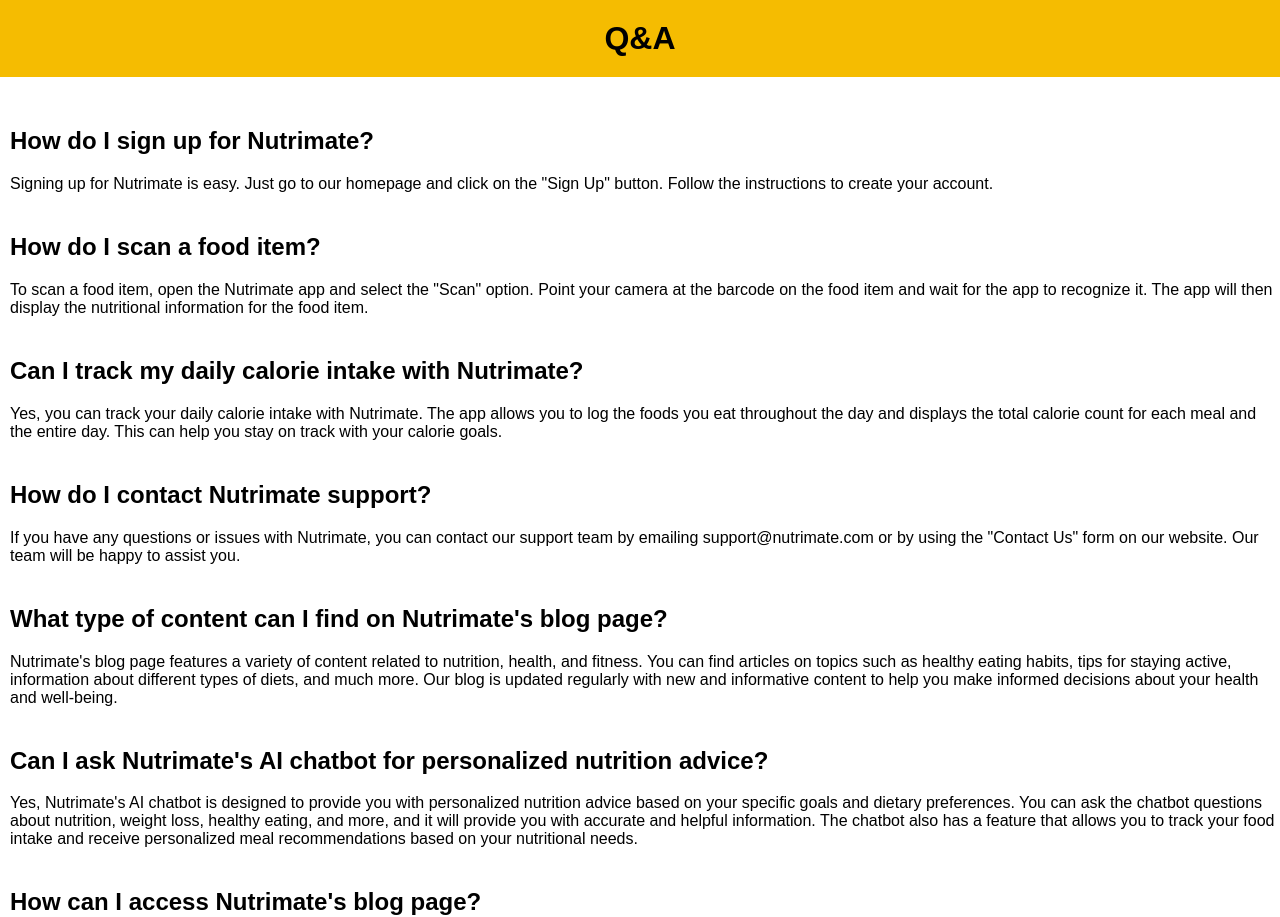
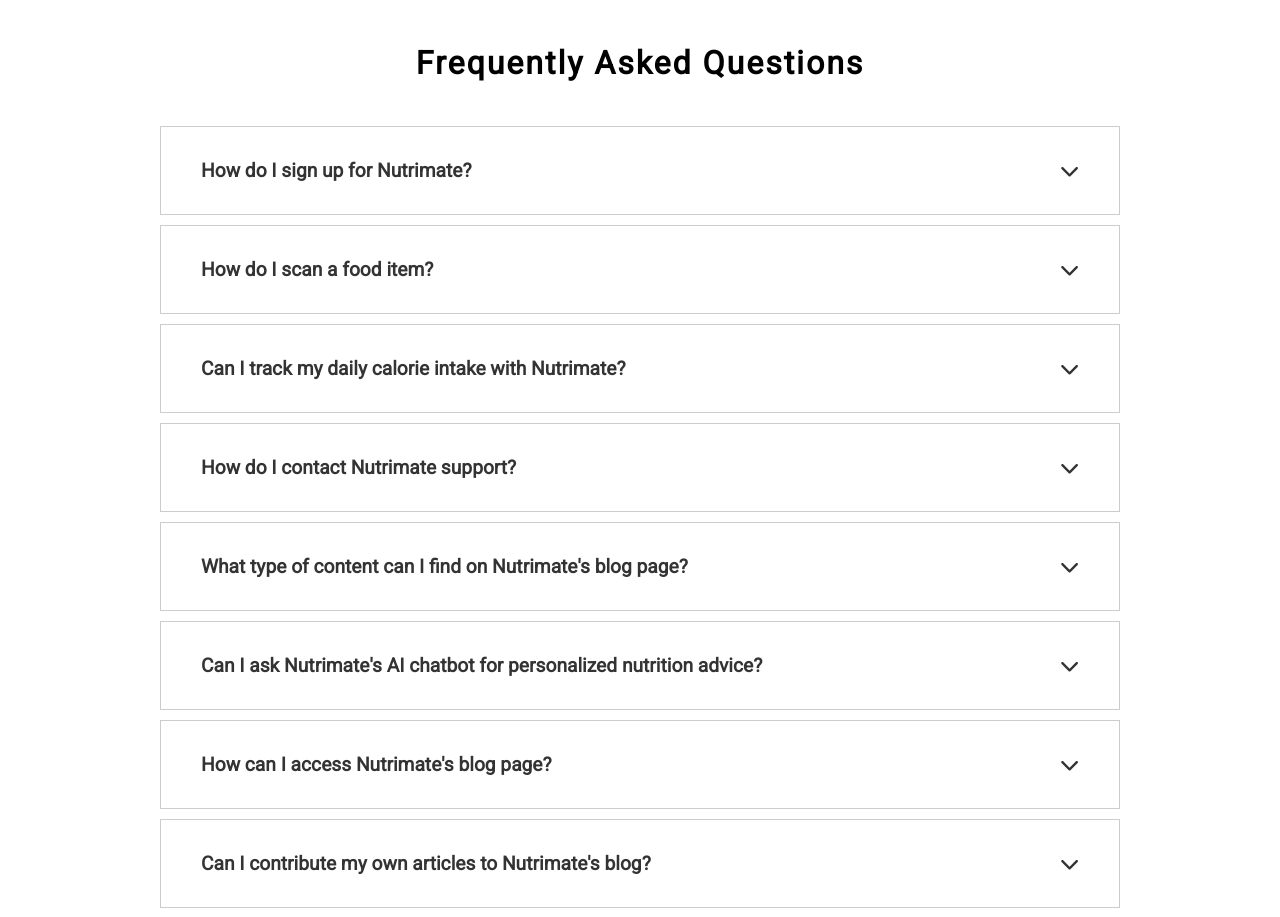
Before and after one commit to Senuda004/SDGP-CS14-Front-end, a React (Create React App) app: page /q-and-a in a window 1280 px wide. Shown: the top 917 px of the page. Built offline with nearby package versions, Linux system fonts and the light colour scheme.

Commit message:
Add Js to QnA page

```diff
--- a/package.json
+++ b/package.json
@@ -3,6 +3,9 @@
   "version": "0.1.0",
   "private": true,
   "dependencies": {
+    "@fortawesome/fontawesome-free": "^6.5.1",
+    "@fortawesome/free-solid-svg-icons": "^6.5.1",
+    "@fortawesome/react-fontawesome": "^0.2.0",
     "@testing-library/jest-dom": "^5.17.0",
     "@testing-library/react": "^13.4.0",
     "@testing-library/user-event": "^13.5.0",
--- a/src/components/pages/QAPage.jsx
+++ b/src/components/pages/QAPage.jsx
@@ -1,46 +1,177 @@
-import React from 'react';
-import "./QApage.css"
+import React, { useEffect } from 'react';
+import "./QApage.css";
+import { faChevronDown } from '@fortawesome/free-solid-svg-icons';
+import { FontAwesomeIcon } from '@fortawesome/react-fontawesome';
 
 const QAPage = () => {
+  useEffect(() => {
+    var acc = document.getElementsByClassName("accordion");
+    var i;
+
+    for (i = 0; i < acc.length; i++) {
+      acc[i].addEventListener("click", function () {
+        this.classList.toggle("active");
+        this.parentElement.classList.toggle("active");
+
+        var panel = this.nextElementSibling;
+
+        if (panel.style.display === "block") {
+          panel.style.display = "none";
+        } else {
+          panel.style.display = "block";
+        }
+      });
+    }
+  }, []);
   return (
-    <div className="qa-container">
-      <h1>Q&A</h1>
-      <div className="question">
-      <h2>How do I sign up for Nutrimate?</h2>
-      <p>Signing up for Nutrimate is easy. Just go to our homepage and click on the "Sign Up" button. Follow the instructions to create your account.</p>
+    <div className="wrapper">
+      <h1>Frequently Asked Questions</h1>
+
+      <div className="faq">
+        <button className="accordion">
+          How do I sign up for Nutrimate?
+          <FontAwesomeIcon icon={faChevronDown} />
+        </button>
+        <div className="panel">
+          <p>
+          Signing up for Nutrimate is easy. Just go to our homepage and click on the "Sign Up" button.
+          Follow the instructions to create your account.
+          </p>
+        </div>
       </div>
-      <div className="question">
-      <h2>How do I scan a food item?</h2>
-      <p>To scan a food item, open the Nutrimate app and select the "Scan" option. Point your camera at the barcode on the food item and wait for the app to recognize it. The app will then display the nutritional information for the food item.</p>
+
+      <div className="faq">
+        <button className="accordion">
+          How do I scan a food item?
+          <FontAwesomeIcon icon={faChevronDown} />
+        </button>
+        <div className="panel">
+          <p>
+          To scan a food item, open the Nutrimate app and select the "Scan" option. Point your camera at the barcode on
+          the food item and wait for the app to recognize it. The app will then display the nutritional information for the food item.
+          </p>
+        </div>
       </div>
-      <div className="question">
-      <h2>Can I track my daily calorie intake with Nutrimate?</h2>
-      <p>Yes, you can track your daily calorie intake with Nutrimate. The app allows you to log the foods you eat throughout the day and displays the total calorie count for each meal and the entire day. This can help you stay on track with your calorie goals.</p>
+
+      <div className="faq">
+        <button className="accordion">
+          Can I track my daily calorie intake with Nutrimate?
+          <FontAwesomeIcon icon={faChevronDown} />
+        </button>
+        <div className="panel">
+          <p>
+          Yes, you can track your daily calorie intake with Nutrimate. The app allows you to log the foods you eat
+          throughout the day and displays the total calorie count for each meal and the entire day. This can help
+          you stay on track with your calorie goals.
+          </p>
+        </div>
       </div>
-      <div className="question">
-      <h2>How do I contact Nutrimate support?</h2>
-      <p>If you have any questions or issues with Nutrimate, you can contact our support team by emailing support@nutrimate.com or by using the "Contact Us" form on our website. Our team will be happy to assist you.</p>
+
+      <div className="faq">
+        <button className="accordion">
+          How do I contact Nutrimate support?
+          <FontAwesomeIcon icon={faChevronDown} />
+        </button>
+        <div className="panel">
+          <p>
+          If you have any questions or issues with Nutrimate, you can contact our support team by emailing
+          support@nutrimate.com or by using the "Contact Us" form on our website. Our team will be happy to assist you.
+          </p>
+        </div>
       </div>
-      <div className="question">
-      <h2>What type of content can I find on Nutrimate's blog page?</h2>
-      <p>Nutrimate's blog page features a variety of content related to nutrition, health, and fitness. You can find articles on topics such as healthy eating habits, tips for staying active, information about different types of diets, and much more. Our blog is updated regularly with new and informative content to help you make informed decisions about your health and well-being.</p>
+
+      <div className="faq">
+        <button className="accordion">
+          What type of content can I find on Nutrimate's blog page?
+          <FontAwesomeIcon icon={faChevronDown} />
+        </button>
+        <div className="panel">
+          <p>
+          Nutrimate's blog page features a variety of content related to nutrition, health, and fitness.
+          You can find articles on topics such as healthy eating habits, tips for staying active, information
+          about different types of diets, and much more. Our blog is updated regularly with new and informative
+          content to help you make informed decisions about your health and well-being.
+          </p>
+        </div>
       </div>
-      <div className="question">
-      <h2>Can I ask Nutrimate's AI chatbot for personalized nutrition advice?</h2>
-      <p>Yes, Nutrimate's AI chatbot is designed to provide you with personalized nutrition advice based on your specific goals and dietary preferences. You can ask the chatbot questions about nutrition, weight loss, healthy eating, and more, and it will provide you with accurate and helpful information. The chatbot also has a feature that allows you to track your food intake and receive personalized meal recommendations based on your nutritional needs.</p>
+
+      <div className="faq">
+        <button className="accordion">
+          Can I ask Nutrimate's AI chatbot for personalized nutrition advice?
+          <FontAwesomeIcon icon={faChevronDown} />
+        </button>
+        <div className="panel">
+          <p>
+          Yes, Nutrimate's AI chatbot is designed to provide you with personalized nutrition advice based on
+          your specific goals and dietary preferences. You can ask the chatbot questions about nutrition,
+          weight loss, healthy eating, and more, and it will provide you with accurate and helpful information.
+          The chatbot also has a feature that allows you to track your food intake and receive personalized meal
+          recommendations based on your nutritional needs.
+          </p>
+        </div>
       </div>
-      <div className="question">
-      <h2>How can I access Nutrimate's blog page?</h2>
-      <p>You can access Nutrimate's blog page by clicking on the "Blog" tab in the app's navigation menu. This will take you to the blog page, where you can browse through our latest articles and read content that interests you. You can also search for specific topics using the search bar at the top of the page.</p>
+
+      <div className="faq">
+        <button className="accordion">
+          How can I access Nutrimate's blog page?
+          <FontAwesomeIcon icon={faChevronDown} />
+        </button>
+        <div className="panel">
+          <p>
+          You can access Nutrimate's blog page by clicking on the "Blog" tab in the app's navigation menu.
+          This will take you to the blog page, where you can browse through our latest articles and read
+          content that interests you. You can also search for specific topics using the search bar at the top
+          of the page.
+          </p>
+        </div>
       </div>
-      <div className="question">
-      <h2>Can I contribute my own articles to Nutrimate's blog?</h2>
-      <p>Yes, we welcome contributions from our users! If you have a topic that you're passionate about and would like to share your knowledge with our community, you can submit your article for consideration using the "Post" button on our website. Our editorial team will review your submission and, if it meets our quality standards, we'll publish it on our blog.</p>
+
+      <div className="faq">
+        <button className="accordion">
+          Can I contribute my own articles to Nutrimate's blog?
+          <FontAwesomeIcon icon={faChevronDown} />
+        </button>
+        <div className="panel">
+          <p>
+          Yes, we welcome contributions from our users! If you have a topic that you're passionate about and
+          would like to share your knowledge with our community, you can submit your article for consideration
+          using the "Post" button on our website. Our editorial team will review your submission and, if it
+          meets our quality standards, we'll publish it on our blog.
+          </p>
+        </div>
       </div>
-      <div className="question">
-      <h2>What if the ingredients on my food item is not recognized by Nutrimate scanner?</h2>
-      <p>If the ingredients on your food item is not recognized by Nutrimate, you can manually enter the nutritional information for that food item into the app. Simply select the "Manual Entry" option and follow the prompts to enter the serving size, calorie content, and other relevant information for the food item. This will allow you to still track your food intake and monitor your nutritional goals, even if the ingredients is not recognized.</p>
+
+      <div className="faq">
+        <button className="accordion">
+          What if the ingredients on my food item is not recognized by Nutrimate scanner?
+          <FontAwesomeIcon icon={faChevronDown} />
+        </button>
+        <div className="panel">
+          <p>
+          If the ingredients on your food item is not recognized by Nutrimate, you can manually enter the nutritional
+          information for that food item into the app. Simply select the "Manual Entry" option and follow the
+          prompts to enter the serving size, calorie content, and other relevant information for the food item.
+          This will allow you to still track your food intake and monitor your nutritional goals, even if the
+          ingredients is not recognized.
+          </p>
+        </div>
       </div>
+
+      <div className="faq">
+        <button className="accordion">
+          Is the Nutrimate App free to use?
+          <FontAwesomeIcon icon={faChevronDown} />
+        </button>
+        <div className="panel">
+          <p>
+          The app is free to download and use, but it may offer in-app purchases for additional
+          features or premium content.
+          </p>
+        </div>
+      </div>
+
+
+
     </div>
   );
 };
--- a/src/components/pages/QApage.css
+++ b/src/components/pages/QApage.css
@@ -1,18 +1,67 @@
-.qa-container {
-    background-color: white;
-    color: black;
-    font-family: Arial, sans-serif;
+@import url("https://fonts.googleapis.com/css2?family=Roboto&display=swap");
+* {
+  padding: 0;
+  margin: 0;
+  box-sizing: border-box;
+  font-family: "Roboto", sans-serif;
 }
 
-h1 {
-    background-color: rgb(245, 188, 1);
-    padding: 20px;
-    text-align: center;
-    margin: 0;
-    margin-bottom: 50px;
+.wrapper {
+  max-width: 75%;
+  margin: auto;
 }
 
-.question {
-    margin-bottom: 40px;
-    margin-left: 10px;
+.wrapper > p,
+.wrapper > h1 {
+  margin: 1.5rem 0;
+  text-align: center;
 }
+
+.wrapper > h1 {
+  letter-spacing: 2px;
+}
+
+.accordion {
+  background-color: white;
+  color: rgba(0, 0, 0, 0.8);
+  cursor: pointer;
+  font-size: 1.2rem;
+  width: 100%;
+  padding: 2rem 2.5rem;
+  border: none;
+  outline: none;
+  transition: 0.4s;
+  display: flex;
+  justify-content: space-between;
+  align-items: center;
+  font-weight: bold;
+}
+
+.accordion i {
+  font-size: 1.6rem;
+}
+
+.active,
+.accordion:hover {
+  background-color: #f1f7f5;
+}
+.panel {
+  padding: 0 2rem 2.5rem 2rem;
+  background-color: white;
+  overflow: hidden;
+  background-color: #f1f7f5;
+  display: none;
+}
+.panel p {
+  color: rgba(0, 0, 0, 0.7);
+  font-size: 1.2rem;
+  line-height: 1.4;
+}
+
+.faq {
+  border: 1px solid rgba(0, 0, 0, 0.2);
+  margin: 10px 0;
+}
+.faq.active {
+  border: none;
+}
--- a/src/components/pages/privacypolicy.css
+++ b/src/components/pages/privacypolicy.css
@@ -5,7 +5,6 @@
 }
 
 h1 {
-    background-color: rgb(245, 188, 1);
     padding: 20px;
     text-align: center;
     margin: 0;
--- a/src/components/pages/terms.css
+++ b/src/components/pages/terms.css
@@ -9,7 +9,6 @@
 }
 
 h1 {
-    background-color: rgb(245, 188, 1);
     padding: 20px;
     text-align: center;
     margin: 0;
```
Also changed, not shown: 1 other file (tests, documents, lock files or other folders).
